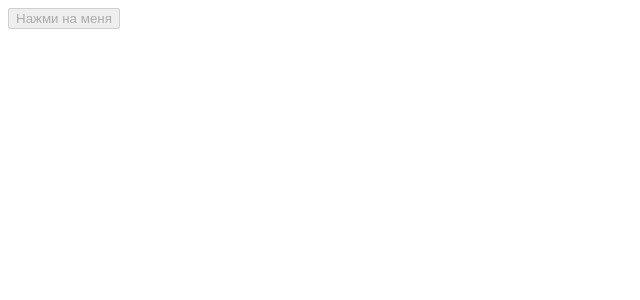
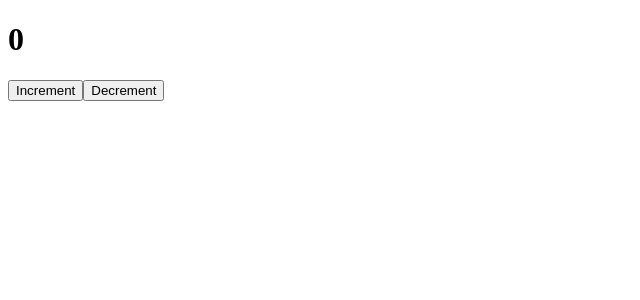
Before and after one commit to KirylZuyeu/ReactStudyProject1, a React (Create React App) app in the folder my-app/: page / in a window 1280 px wide. Shown: the top 300 px of the page, without its empty margins (0-640 px from the left). Built offline with nearby package versions, Linux system fonts and the light colour scheme.

Commit message:
feat: create simple counter of number

```diff
--- a/my-app/src/App.js
+++ b/my-app/src/App.js
@@ -1,9 +1,21 @@
-import React from 'react'
+import React, { useState } from 'react'
 
 function App() {
+  const [likes, setLikes] = useState(0);
+
+  function increment() {
+    setLikes(likes + 1)
+  }
+
+  function decrement() {
+    setLikes(likes - 1)
+  }
+
   return (
     <div className="App">
-
+      <h1>{likes}</h1>
+      <button onClick={increment}>Increment</button>
+      <button onClick={decrement}>Decrement</button>
     </div>
   );
 }
--- a/my-app/src/index.js
+++ b/my-app/src/index.js
@@ -3,8 +3,6 @@ import ReactDOM from 'react-dom';
 import App from './App';
 
 ReactDOM.render(
-  React.createElement('button', {
-    disabled: true
-  }, 'Нажми на меня'),
+  <App/>,
   document.getElementById('root')
 );
```
